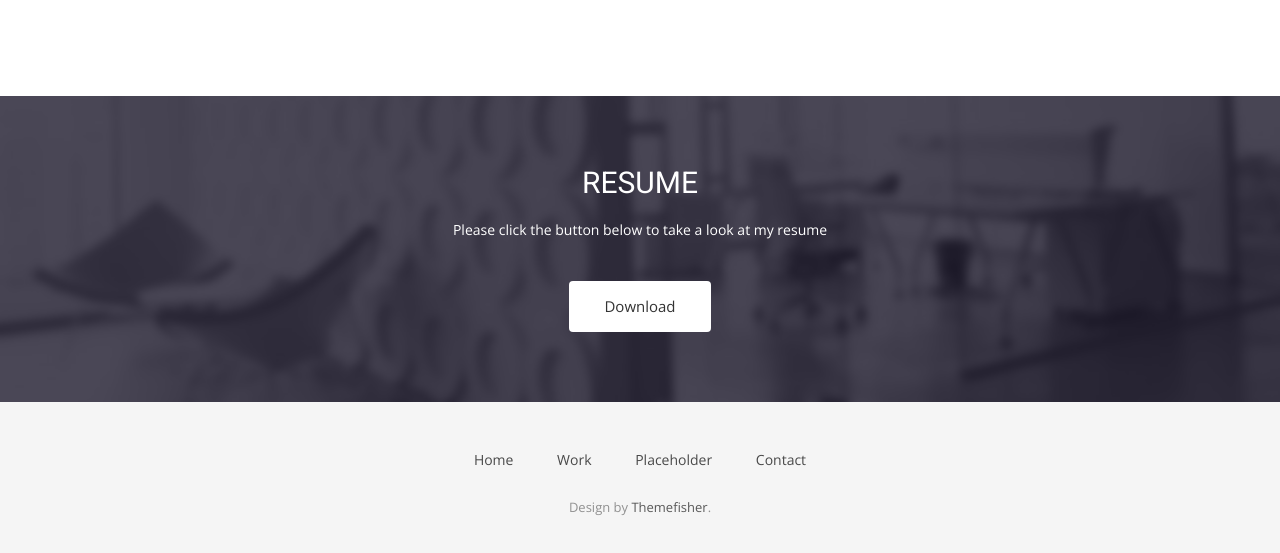
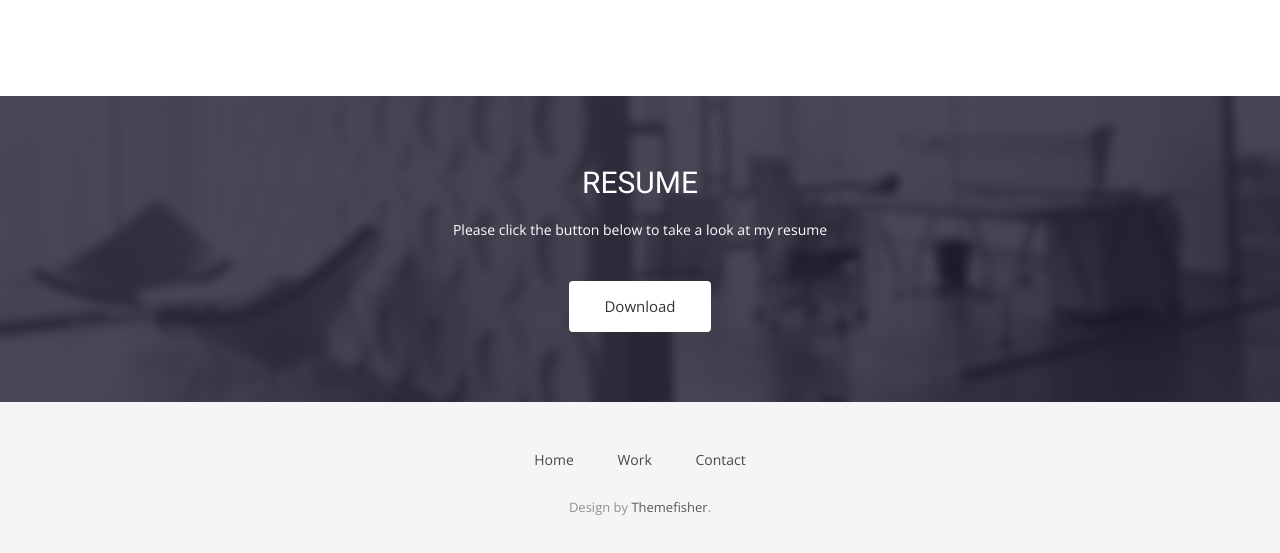
Before and after one commit to anubhabsen/anubhabsen.github.io, a plain HTML site: page contact/index.html in a window 1280 px wide. Shown: the part 1092-1645 px from the top of the page. Drawn offline with nearby package versions, Linux system fonts and the light colour scheme; a web font is replaced by a local one.

Commit message:
Modifies menu

```diff
--- a/contact/index.html
+++ b/contact/index.html
@@ -178,7 +178,6 @@
           <ul>
             <li><a href="../index.html">Home</a></li>
             <li><a href="../work/index.html">Work</a></li>
-            <li><a href="#">Placeholder</a></li>
             <li><a href="#">Contact</a></li>
           </ul>
         </div>
```
Also changed, not shown: index.html (+0 -1 lines), work/index.html (+0 -1 lines).
